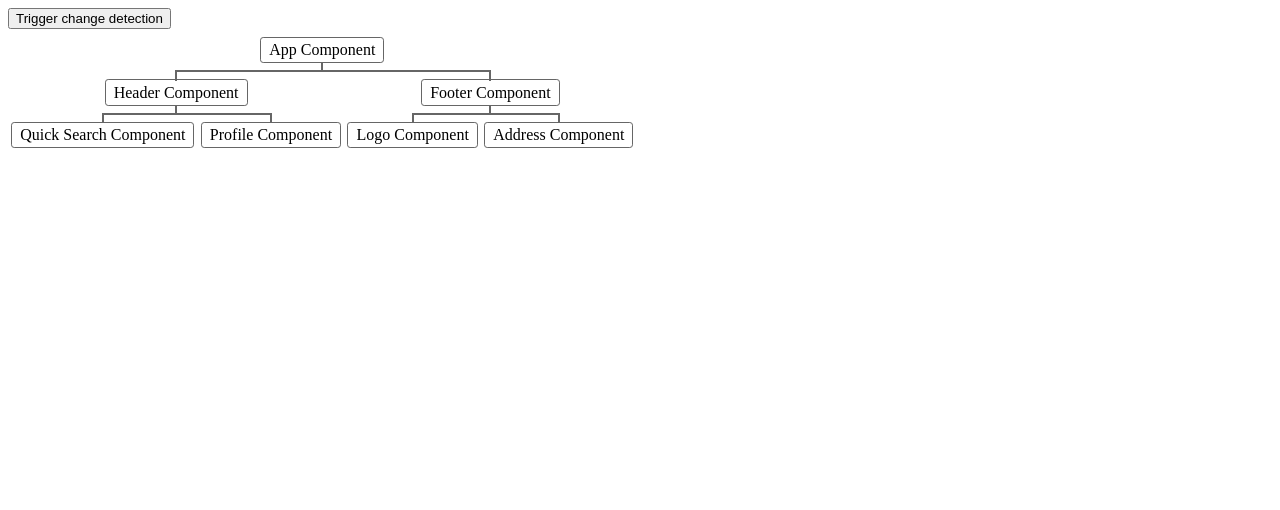
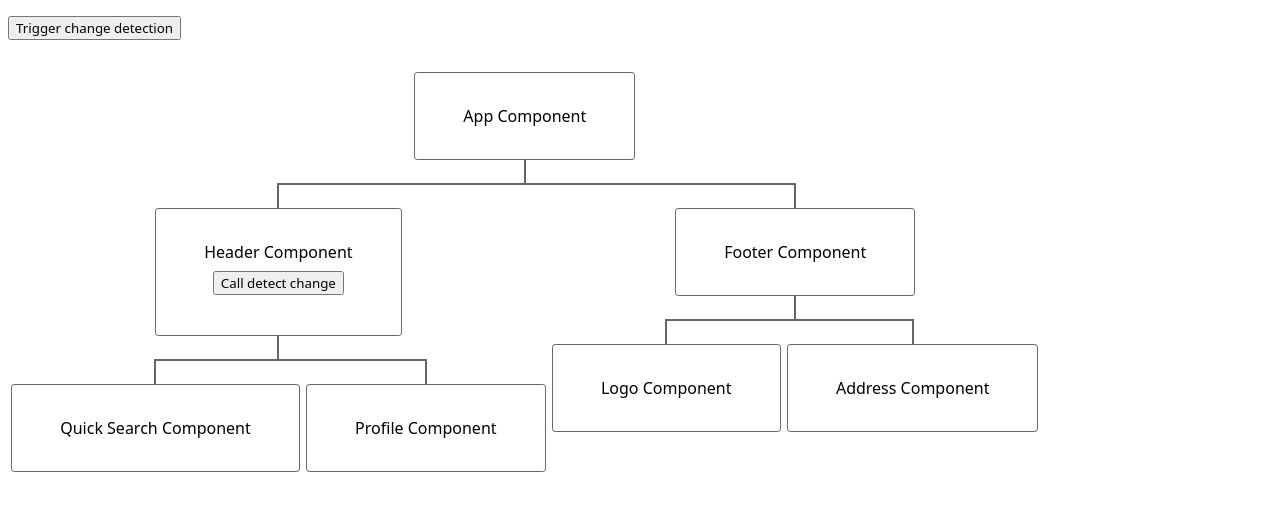
Before and after one commit to khanhtl/angular-change-detection, an Angular app: page / in a window 1280 px wide. Shown: the top 510 px of the page. Built offline with nearby package versions, Linux system fonts and the light colour scheme.

Commit message:
add detect change

```diff
--- a/src/app/footer/footer.component.ts
+++ b/src/app/footer/footer.component.ts
@@ -6,6 +6,7 @@ import { highLight } from 'src/highLight';
   template: `
     {{ highLight() }}
     <span> Footer Component </span>
+
     <ul>
       <li><app-logo></app-logo></li>
       <li><app-address></app-address></li>
--- a/src/app/header/header.component.ts
+++ b/src/app/header/header.component.ts
@@ -1,21 +1,31 @@
-import { ChangeDetectionStrategy, Component, ElementRef, OnInit } from '@angular/core';
+import {
+  ChangeDetectionStrategy,
+  ChangeDetectorRef,
+  Component,
+  ElementRef,
+  OnInit,
+} from '@angular/core';
 import { highLight } from 'src/highLight';
 
 @Component({
   selector: 'app-header',
   template: `
     {{ highLight() }}
-    <span> Header Component </span>
+    <span>
+      Header Component<br />
+      <button (click)="cdr.detectChanges()">Call detect change</button> <br>
+    </span>
     <ul>
       <li><app-quick-search></app-quick-search></li>
       <li><app-profile></app-profile></li>
     </ul>
   `,
-  changeDetection: ChangeDetectionStrategy.OnPush
+  changeDetection: ChangeDetectionStrategy.OnPush,
 })
 export class HeaderComponent {
-  constructor(private el: ElementRef) {}
+  constructor(private el: ElementRef, public cdr: ChangeDetectorRef) {}
   highLight() {
     highLight(this.el);
   }
+
 }
--- a/src/app/header/quick-search/quick-search.component.ts
+++ b/src/app/header/quick-search/quick-search.component.ts
@@ -1,4 +1,4 @@
-import { Component, ElementRef } from '@angular/core';
+import { Component, ElementRef, ChangeDetectionStrategy } from '@angular/core';
 import { highLight } from 'src/highLight';
 
 @Component({
@@ -6,7 +6,8 @@ import { highLight } from 'src/highLight';
   template: `
     {{ highLight() }}
     <span>Quick Search Component</span>
-  `
+  `,
+  changeDetection: ChangeDetectionStrategy.OnPush
 })
 export class QuickSearchComponent {
   constructor(private el: ElementRef) {}
--- a/src/styles.css
+++ b/src/styles.css
@@ -1,4 +1,7 @@
 /* You can add global styles to this file, and also import other style files */
+* {
+    font-family: system-ui, -apple-system, BlinkMacSystemFont, 'Segoe UI', Roboto, Oxygen, Ubuntu, Cantarell, 'Open Sans', 'Helvetica Neue', sans-serif;
+}
 .tree,
 .tree ul,
 .tree li {
@@ -20,7 +23,7 @@
 }
 .tree li {
     display: table-cell;
-    padding: .5em 0;
+    padding: 1.5em 0;
     vertical-align: top;
 }
 .tree li:before {
@@ -42,8 +45,8 @@
     border: solid .1em #666;
     border-radius: .2em;
     display: inline-block;
-    margin: 0 .2em .5em;
-    padding: .2em .5em;
+    margin: 0 .2em 1.5em;
+    padding: 2em 3em;
     position: relative;
 }
 .tree ul:before,
@@ -51,16 +54,16 @@
 .tree span:before {
     outline: solid 1px #666;
     content: "";
-    height: .5em;
+    height: 1.5em;
     left: 50%;
     position: absolute;
 }
 .tree ul:before {
-    top: -.5em;
+    top: -1.5em;
 }
 .tree code:before,
 .tree span:before {
-    top: -.55em;
+    top: -1.55em;
 }
 .tree>li {
     margin-top: 0;
@@ -75,3 +78,8 @@
 .checked {
     background: greenyellow;
 }
+
+button {
+    cursor: pointer;
+    margin: 8px 0;
+}
```
